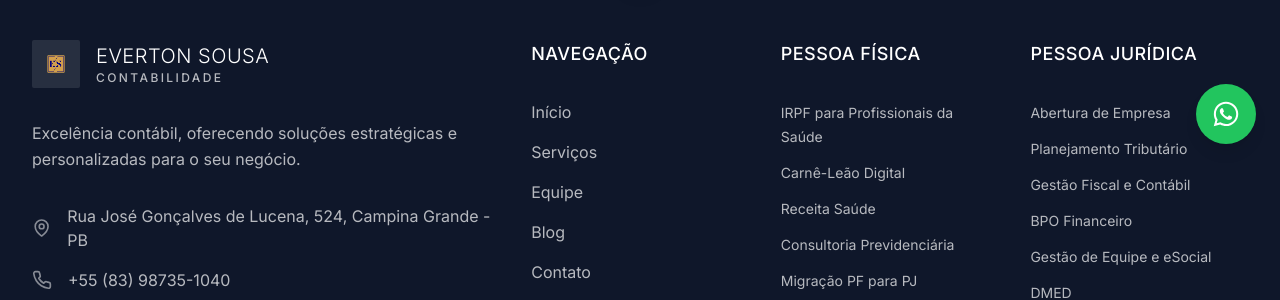
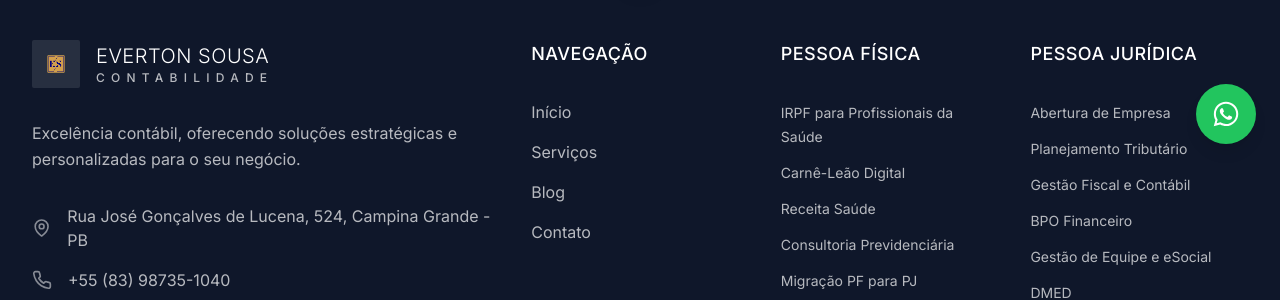
Before and after one commit to joaopedrolemos6/Everton-projeto, a React (Vite) app: page /login in a window 1280 px wide. Shown: the part 632-932 px from the top of the page. Built offline with nearby package versions, Linux system fonts and the light colour scheme; no server answers.

Commit message:
Update Footer.tsx

```diff
--- a/src/components/Footer.tsx
+++ b/src/components/Footer.tsx
@@ -39,7 +39,8 @@ const Footer = () => {
               </div>
               <div>
                 <span className="text-xl font-light tracking-wide">EVERTON SOUSA</span>
-                <div className="text-xs font-medium tracking-[0.2em] uppercase text-white/70">
+                {/* ===== VALOR DO TRACKING AUMENTADO AQUI ===== */}
+                <div className="text-xs font-medium tracking-[0.52em] uppercase text-white/70">
                   CONTABILIDADE
                 </div>
               </div>
@@ -72,9 +73,6 @@ const Footer = () => {
               </li>
               <li>
                 <button onClick={() => scrollToSection('services')} className="text-white/70 hover:text-white transition-colors duration-300">Serviços</button>
-              </li>
-              <li>
-                <button onClick={() => scrollToSection('team')} className="text-white/70 hover:text-white transition-colors duration-300">Equipe</button>
               </li>
               <li>
                 <Link to="/blog" className="text-white/70 hover:text-white transition-colors duration-300">Blog</Link>
```
